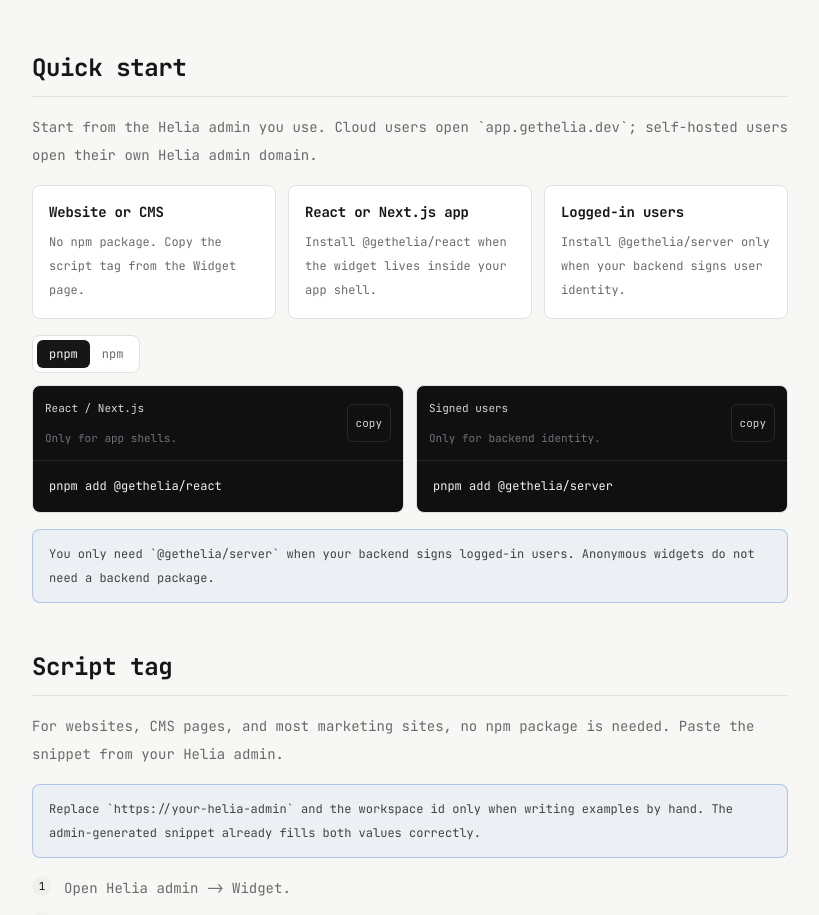
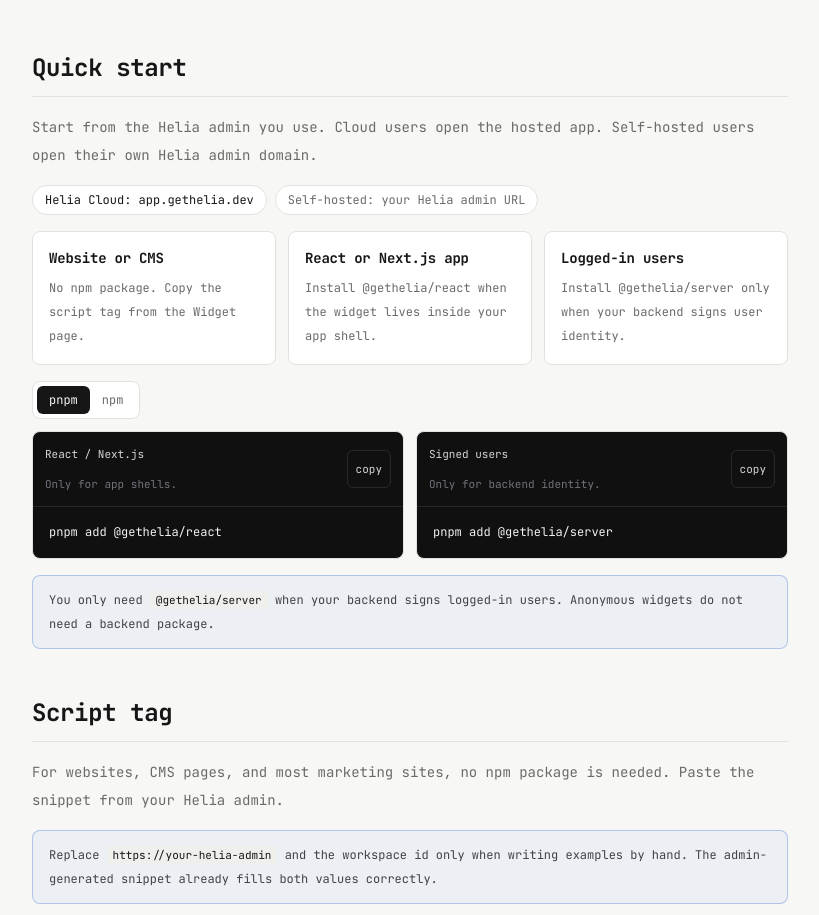
Before and after one commit to snowztech/helia, a Next.js app in the folder apps/landing/: page /docs in a window 1280 px wide. Shown: the part 284-1199 px from the top of the page, without its empty margins (340-1159 px from the left). Built offline with nearby package versions, Linux system fonts and the light colour scheme.

Commit message:
update docs

```diff
--- a/apps/landing/src/app/docs/page.tsx
+++ b/apps/landing/src/app/docs/page.tsx
@@ -75,10 +75,20 @@
 
           <DocSection id="start" title="Quick start">
             <p>
-              Start from the Helia admin you use. Cloud users open
-              `app.gethelia.dev`; self-hosted users open their own Helia admin
-              domain.
+              Start from the Helia admin you use. Cloud users open the hosted
+              app. Self-hosted users open their own Helia admin domain.
             </p>
+            <div className="flex flex-wrap gap-2 text-xs">
+              <a
+                href={APP_URL}
+                className="rounded-full border border-line bg-card px-3 py-1.5 text-fg transition-colors hover:border-primary/60"
+              >
+                Helia Cloud: app.gethelia.dev
+              </a>
+              <span className="rounded-full border border-line bg-card px-3 py-1.5 text-muted">
+                Self-hosted: your Helia admin URL
+              </span>
+            </div>
             <div className="grid gap-3 md:grid-cols-3">
               <InfoCard
                 title="Website or CMS"
@@ -95,8 +105,9 @@
             </div>
             <InstallCommands />
             <Callout>
-              You only need `@gethelia/server` when your backend signs logged-in
-              users. Anonymous widgets do not need a backend package.
+              You only need <InlineCode>@gethelia/server</InlineCode> when your
+              backend signs logged-in users. Anonymous widgets do not need a
+              backend package.
             </Callout>
           </DocSection>
 
@@ -106,9 +117,9 @@
               is needed. Paste the snippet from your Helia admin.
             </p>
             <Callout>
-              Replace `https://your-helia-admin` and the workspace id only when
-              writing examples by hand. The admin-generated snippet already
-              fills both values correctly.
+              Replace <InlineCode>https://your-helia-admin</InlineCode> and the
+              workspace id only when writing examples by hand. The
+              admin-generated snippet already fills both values correctly.
             </Callout>
             <StepList
               items={[
@@ -196,13 +207,18 @@
                 "Install @gethelia/server in your backend.",
                 "Generate an identity secret in Helia Settings.",
                 "Store it as HELIA_IDENTITY_SECRET on the server.",
-                "Return signIdentity(...) from a token endpoint after your own auth resolves the user.",
-                "Pass tokenEndpoint to the React widget or data-token-endpoint to the script tag.",
+                "Create a token endpoint in your existing backend.",
+                "Connect that endpoint to the script tag or React widget.",
                 "Enable Reject anonymous chats only after signed traffic works.",
               ]}
             />
+            <Callout>
+              Use one backend example below. Next.js apps usually use the route
+              handler. Apps with a separate Node server can use the Express
+              version.
+            </Callout>
             <CodeBlock
-              title="Next.js route handler"
+              title="Backend token endpoint: Next.js"
               code={`import { signIdentity } from "@gethelia/server";
 
 export async function GET() {
@@ -217,9 +233,27 @@
   );
 }`}
             />
+            <Details title="Backend token endpoint: Express">
+              <CodeBlock
+                title="Node / Express"
+                code={`import express from "express";
+import { signIdentity } from "@gethelia/server";
+
+const app = express();
+
+app.get("/api/helia/token", requireAuth, (req, res) => {
+  res.json(
+    signIdentity(
+      { id: req.user.id, name: req.user.name },
+      process.env.HELIA_IDENTITY_SECRET!,
+    ),
+  );
+});`}
+              />
+            </Details>
             <p>
-              Then connect the token endpoint to the widget. Enable “Reject
-              anonymous chats” only after signed users work in production.
+              After the endpoint works, connect it to whichever widget install
+              you use.
             </p>
             <CodeBlock
               title="React widget with identity"
@@ -237,24 +271,6 @@
   async
 ></script>`}
             />
-            <Details title="Optional: Express endpoint">
-              <CodeBlock
-                title="Node / Express"
-                code={`import express from "express";
-import { signIdentity } from "@gethelia/server";
-
-const app = express();
-
-app.get("/api/helia/token", requireAuth, (req, res) => {
-  res.json(
-    signIdentity(
-      { id: req.user.id, name: req.user.name },
-      process.env.HELIA_IDENTITY_SECRET!,
-    ),
-  );
-});`}
-              />
-            </Details>
           </DocSection>
 
           <DocSection id="self-host" title="Self-host">
@@ -272,7 +288,8 @@
             />
             <p>
               After your admin is running, open the Widget page and copy the
-              generated snippet. It will point at your self-hosted `w.js`.
+              generated snippet. It will point at your self-hosted{" "}
+              <InlineCode>w.js</InlineCode>.
             </p>
           </DocSection>
         </div>
@@ -334,6 +351,14 @@
   );
 }
 
+function InlineCode({ children }: { children: React.ReactNode }) {
+  return (
+    <code className="rounded bg-muted-bg px-1.5 py-0.5 text-[0.92em] text-fg">
+      {children}
+    </code>
+  );
+}
+
 function Details({
   title,
   children,
```
Also changed, not shown: 1 other file (tests, documents, lock files or other folders).
